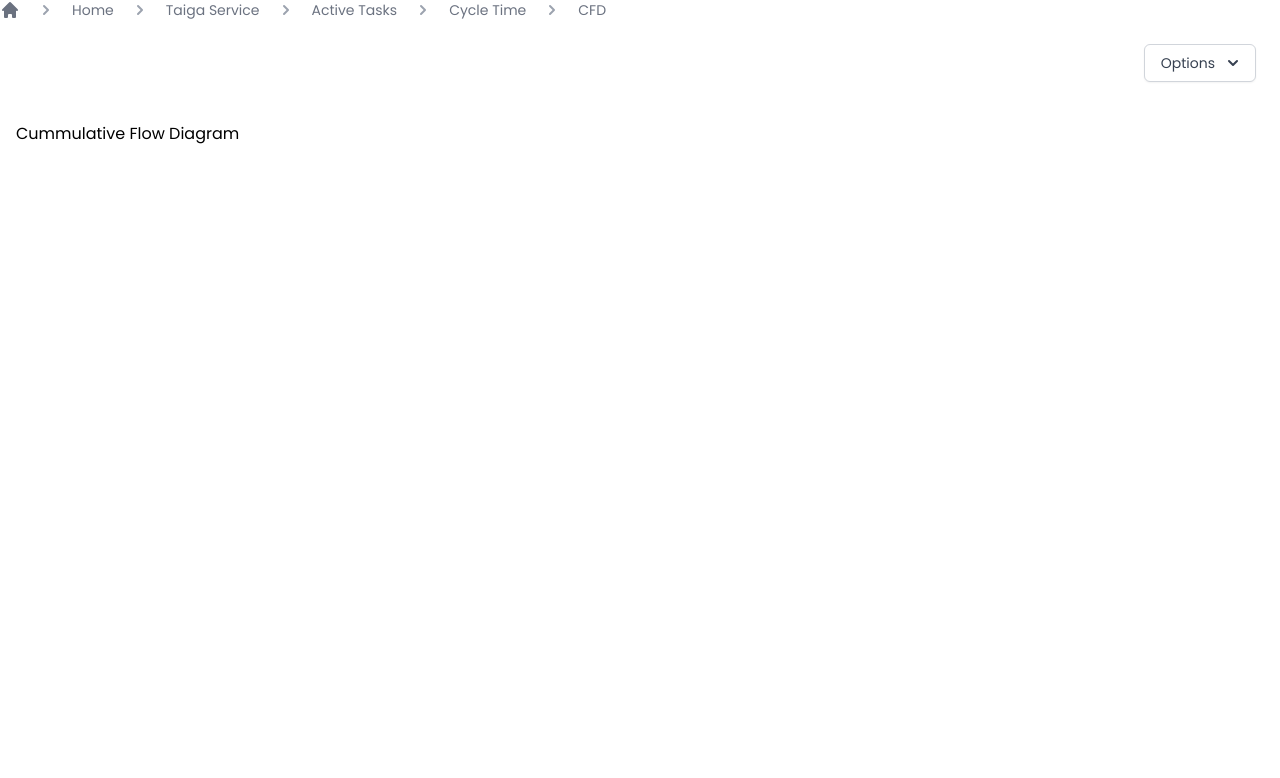
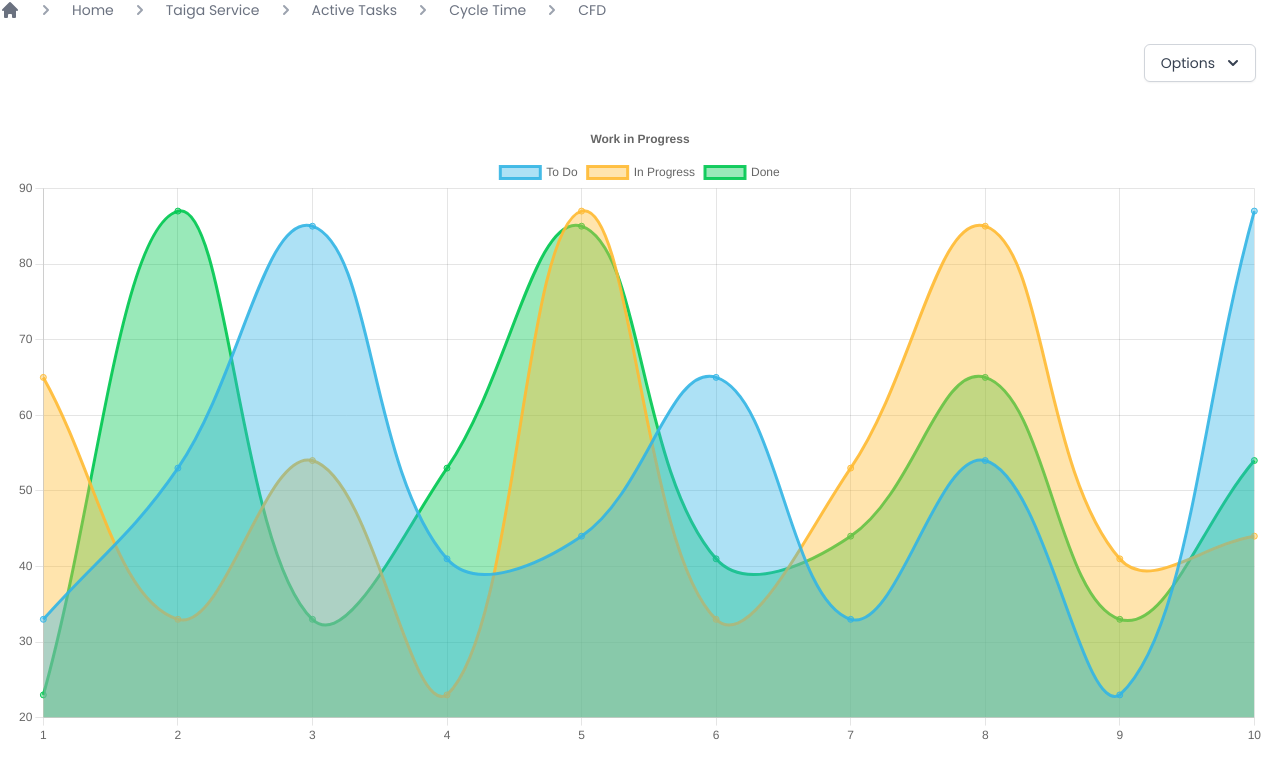
Before and after one commit to SER-516-Project-BullPen-Group-B/Team5_front_end, a React (Create React App) app: page /cummulative-flow-diagram in a window 1280 px wide. Shown: the top 778 px of the page. Built offline with nearby package versions, Linux system fonts and the light colour scheme.

Commit message:
US17 - Added Chart for CFD

```diff
--- a/src/pages/CFD.tsx
+++ b/src/pages/CFD.tsx
@@ -1,5 +1,62 @@
 import Nav from '../components/NavBar';
 import DropDown from '../components/DropDown';
+import {
+    Chart as ChartJS,
+    Title,
+    Tooltip,
+    Legend,
+    PointElement,
+    LineElement,
+    Filler
+} from "chart.js";
+import { Line } from "react-chartjs-2";
+ChartJS.register(Title, Tooltip, Legend, PointElement, LineElement, Filler);
+
+const options = {
+    responsive: true,
+    plugins: {
+      legend: {
+        position: "top" as const,
+      },
+      title: {
+        display: true,
+        text: "Work in Progress",
+      },
+    },
+    elements: {
+        line: {
+            tension: 0.4
+        }
+    }
+  };
+
+const data = {
+    labels: ["1", "2", "3", "4", "5", "6", "7", "8", "9", "10"],
+    datasets: [
+        {
+            label: "To Do",
+            data: [33, 53, 85, 41, 44, 65, 33, 54, 23, 87],
+            backgroundColor: "rgba(51, 181, 229, 0.4)",
+            borderColor: "rgba(51, 181, 229, 0.9)",
+            fill: true,
+        },
+        {
+            label: "In Progress",
+            data: [65, 33, 54, 23, 87, 33, 53, 85, 41, 44],
+            fill: true,
+            backgroundColor: "rgba(255, 187, 51, 0.4)",
+            borderColor: "rgba(255, 187, 51, 0.9)"
+        },
+        {
+            label: "Done",
+            data: [23, 87, 33, 53, 85, 41, 44, 65, 33, 54],
+            fill: true,
+            backgroundColor: "rgba(0,200,81,0.4)",
+            borderColor: "rgba(0,200,81,0.9)"
+        }
+    ]
+}
+
 function CFD() {
     return (
         <div>
@@ -11,7 +68,7 @@ function CFD() {
                 </div>
             </div>
             <div className="m-4">
-                Cummulative Flow Diagram
+                <Line options={options} data={data}></Line>
             </div>
         </div>
     );
```
